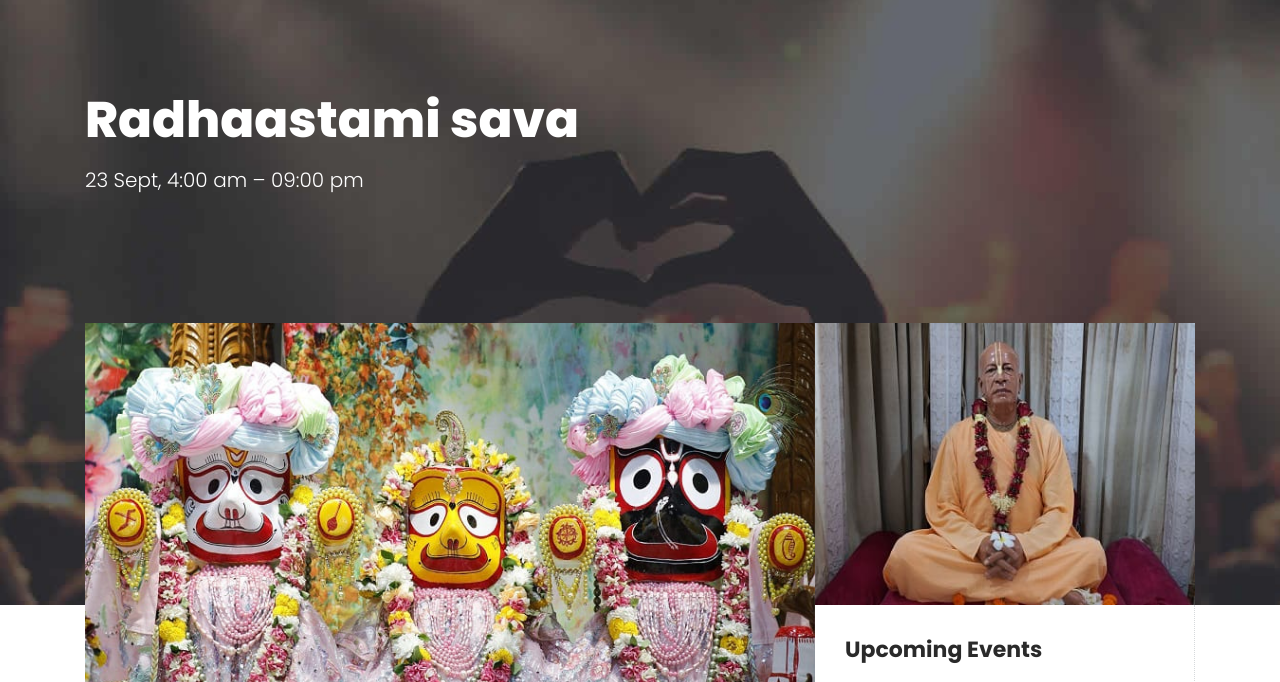
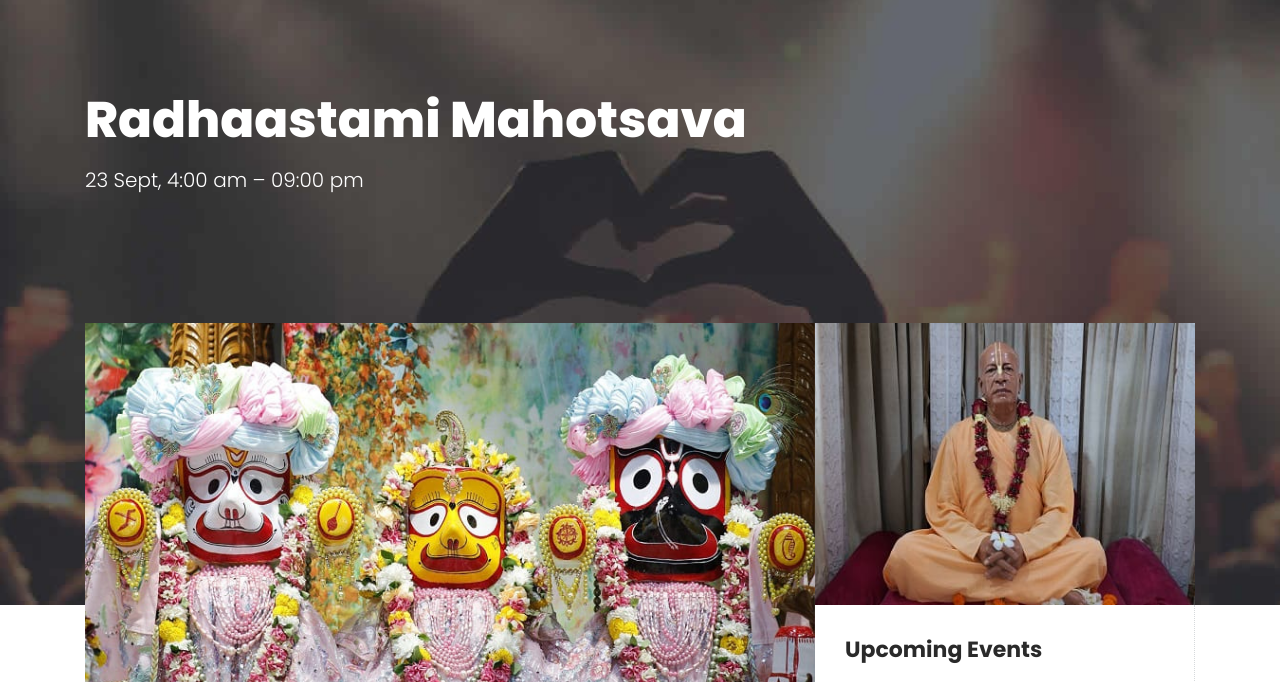
Before and after one commit to gorakhpuriskcon00/iskcongkp, a plain HTML site: page about.html in a window 1280 px wide. Shown: the part 100-782 px from the top of the page. Drawn offline with Linux system fonts and the light colour scheme.

Commit message:
Update about.html

```diff
--- a/about.html
+++ b/about.html
@@ -112,7 +112,7 @@ https://www.tooplate.com/view/2125-artxibition
         <div class="container">
             <div class="row">
                 <div class="col-lg-12">
-                    <h2>Radhaastami sava</h2>
+                    <h2>Radhaastami Mahotsava</h2>
                     <span>23 Sept, 4:00 am – 09:00 pm</span>
                 </div>
             </div>
```
